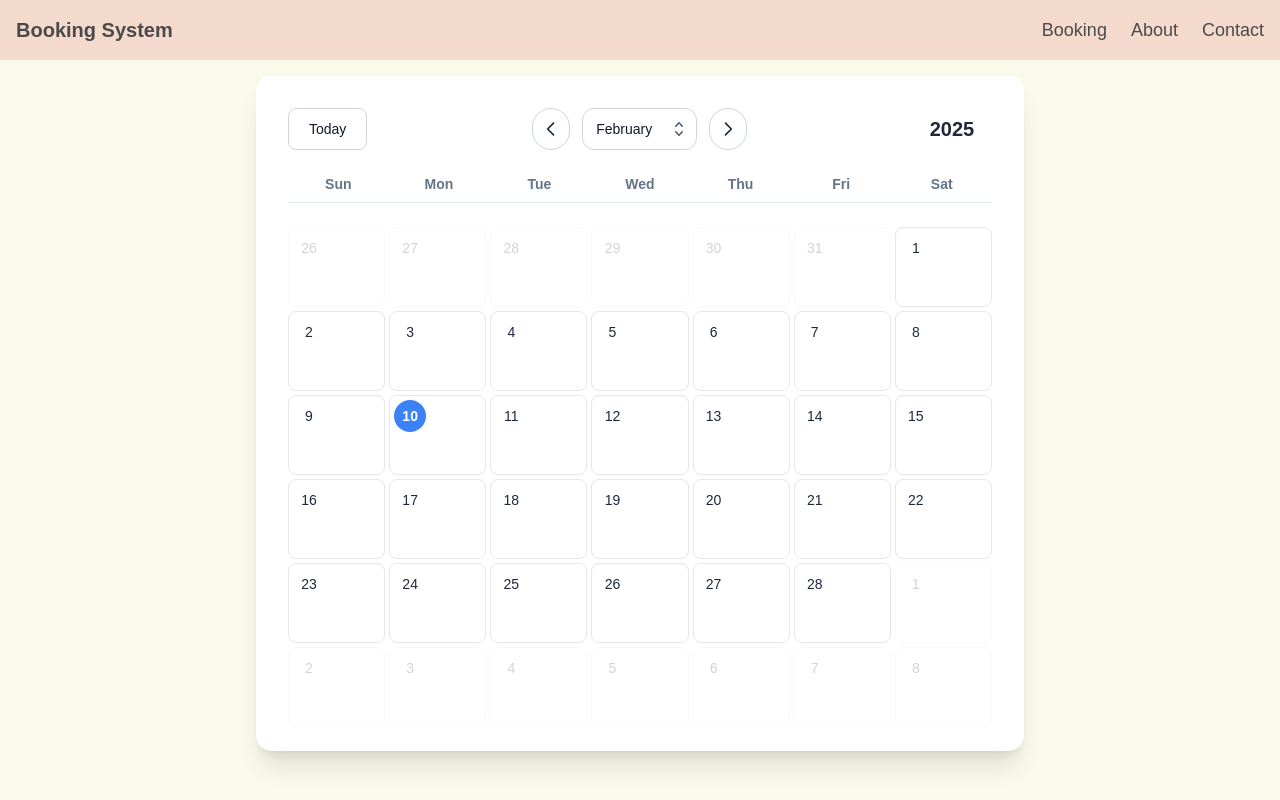
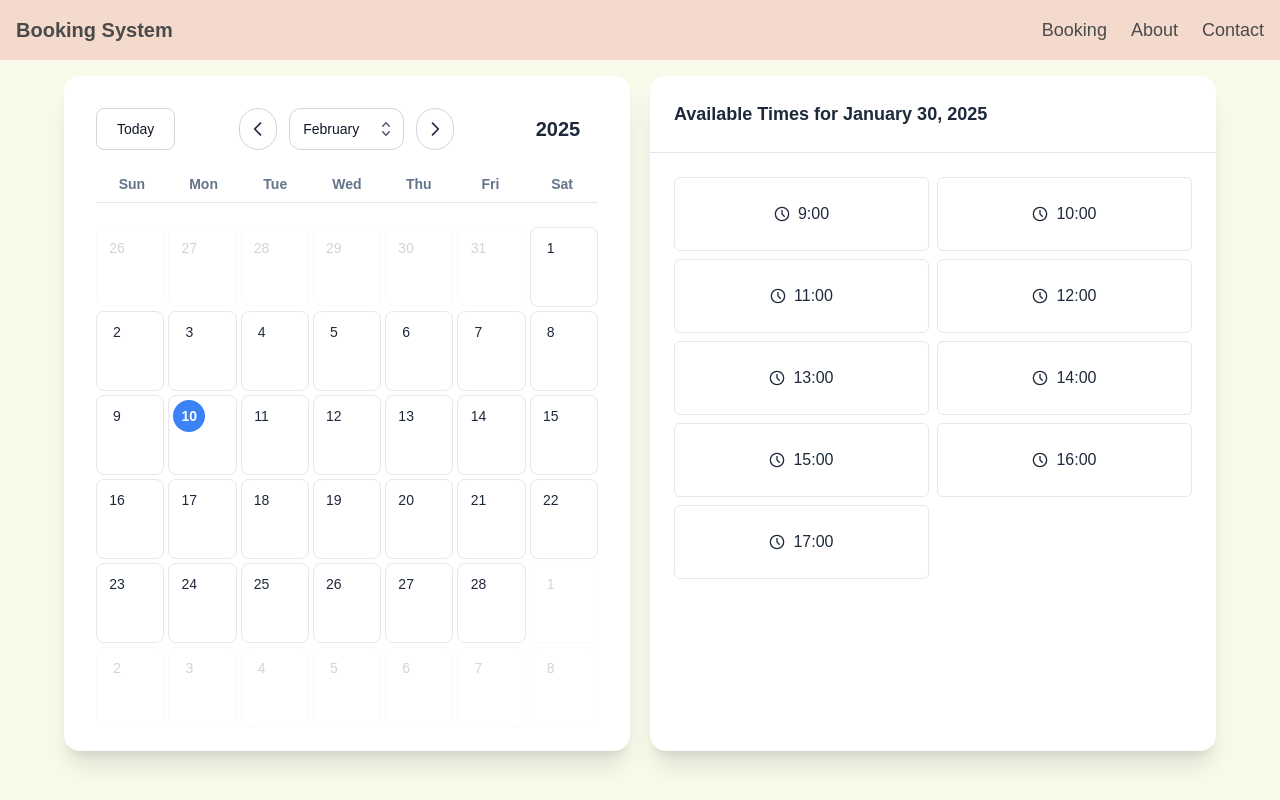
Before and after one commit to YiJieNG/booking-system-frontend, a Next.js app: page /booking in a window 1280 px wide. Both pictures are taken after a click on the element "30". Built offline with nearby package versions, Linux system fonts and the light colour scheme.

Commit message:
Added time slot selector

```diff
--- a/src/app/booking/page.js
+++ b/src/app/booking/page.js
@@ -1,6 +1,9 @@
+// app/booking/page.jsx
 "use client";
 
+import { useState } from "react";
 import { MonthlyCalendar } from "../components/MonthlyCalendar";
+import { TimeSlotSelector } from "../components/TimeSlotSelector";
 
 const monthNames = [
   "January",
@@ -18,15 +21,32 @@ const monthNames = [
 ];
 
 export default function Booking() {
+  const [selectedDate, setSelectedDate] = useState(null);
+
   const calendarDayOnClickHandler = (day, month, year) => {
-    const snackMessage = `Clicked on ${monthNames[month]} ${day}, ${year}`;
-    console.log(snackMessage);
+    const dateString = `${monthNames[month]} ${day}, ${year}`;
+    setSelectedDate(dateString);
+  };
+
+  const handleTimeSelection = (time) => {
+    console.log(`Selected time: ${time} on ${selectedDate}`);
+    // Here you would typically handle the booking logic
   };
 
   return (
     <div className="h-full w-full p-4">
-      <div className="h-full w-full max-w-3xl mx-auto">
-        <MonthlyCalendar onClick={calendarDayOnClickHandler} />
+      <div className="flex flex-col md:flex-row w-full max-w-6xl mx-auto gap-5">
+        <div className="w-full md:max-w-3xl">
+          <MonthlyCalendar onClick={calendarDayOnClickHandler} />
+        </div>
+        {selectedDate && (
+          <div className="w-full md:max-w-3xl">
+            <TimeSlotSelector
+              selectedDate={selectedDate}
+              onSelectTime={handleTimeSelection}
+            />
+          </div>
+        )}
       </div>
     </div>
   );
--- /dev/null
+++ b/src/app/components/TimeSlotSelector.js
@@ -0,0 +1,48 @@
+// components/TimeSlotSelector.jsx
+import React from "react";
+
+// Mock time slots - in a real app, these would likely come from an API
+const generateTimeSlots = () => {
+  const slots = [];
+  for (let hour = 9; hour <= 17; hour++) {
+    slots.push(`${hour}:00`);
+  }
+  return slots;
+};
+
+export const TimeSlotSelector = ({ selectedDate, onSelectTime }) => {
+  const timeSlots = generateTimeSlots();
+  //   rounded-2xl bg-white pb-6 text-slate-800 shadow-xl max-w-3xl mx-auto
+  return (
+    <div className="h-full rounded-2xl bg-white pb-6 text-slate-800 shadow-xl transition-all duration-300 ease-in-out">
+      <div className="p-6 border-b">
+        <h2 className="text-lg font-semibold">
+          Available Times for {selectedDate}
+        </h2>
+      </div>
+      <div className="p-6">
+        <div className="grid grid-cols-2 gap-2">
+          {timeSlots.map((time) => (
+            <button
+              key={time}
+              className="flex items-center justify-center gap-2 py-6 px-4 border rounded-md hover:bg-gray-50 active:bg-gray-100 transition-colors"
+              onClick={() => onSelectTime(time)}
+            >
+              <svg
+                className="w-4 h-4"
+                fill="none"
+                stroke="currentColor"
+                viewBox="0 0 24 24"
+                xmlns="http://www.w3.org/2000/svg"
+              >
+                <circle cx="12" cy="12" r="10" strokeWidth="2" />
+                <path strokeWidth="2" d="M12 6v6l4 4" />
+              </svg>
+              {time}
+            </button>
+          ))}
+        </div>
+      </div>
+    </div>
+  );
+};
```
